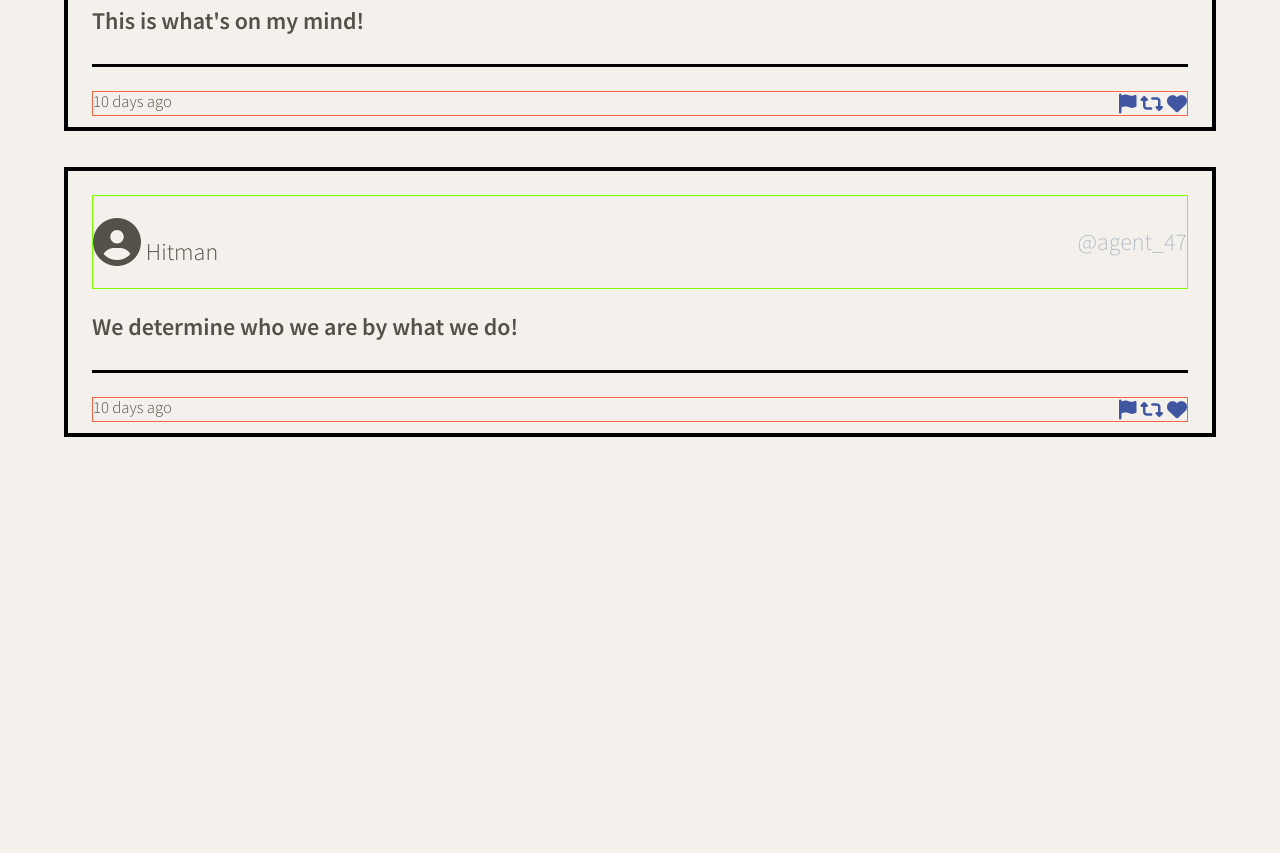
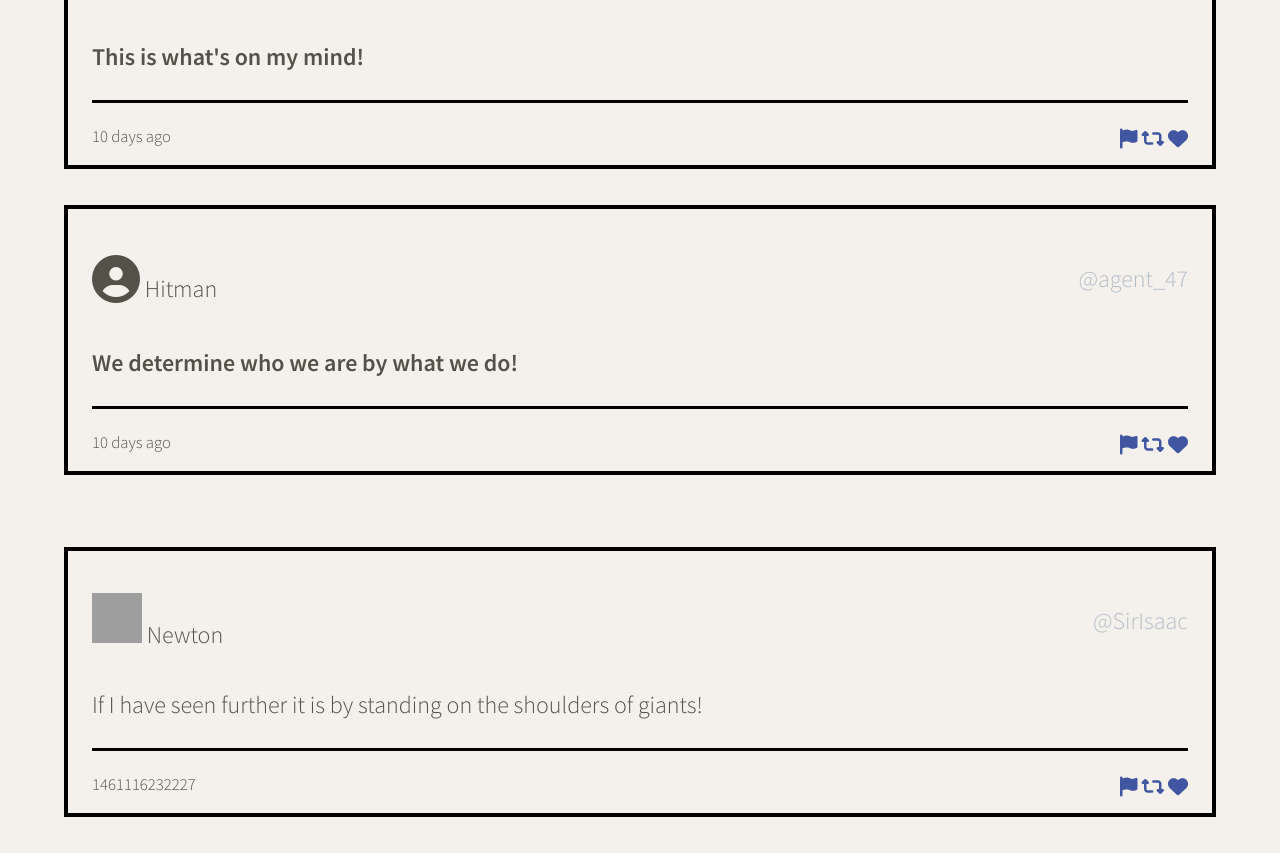
Before and after one commit to nati047/tweeter, a website: page public/index.html in a window 1280 px wide. Shown: the part 890-1743 px from the top of the page. Before the commit the page ends 1363 px from the top, so only its background shows below. Drawn offline with nearby package versions, Linux system fonts and the light colour scheme; grey boxes are pictures that could not be loaded.

Commit message:
add tweets dynamicly using js file

```diff
--- a/public/index.html
+++ b/public/index.html
@@ -32,8 +32,8 @@
   <body>
     <!-- Top nav bar (fixed) -->
     <nav>
-      <span>tweeter</span>
-      <div class="left-content">
+      <span>Tweeter</span>
+      <div class="top-right-content">
         <div><strong>Write&nbsp;</strong>a new tweet</div>
         <i class="fa fa-angle-double-down"></i>
       </div>
@@ -51,7 +51,7 @@
 
     <!-- Page-specific (main) content here -->
     <main class="container">
-      <section class="new-tweet">
+      <section class="new-tweet" id="tweets-section">
         <h2>Compose Tweet</h2>
         <form action="/tweets" method="POST">
           <label for="tweet-text"><strong>What are you humming about?</label>
@@ -91,8 +91,8 @@
             </div>
           </footer>
         </article>
-
       </section>
    </main>
+
   </body>
 </html>
--- a/public/scripts/client.js
+++ b/public/scripts/client.js
@@ -3,3 +3,47 @@
  * jQuery is already loaded
  * Reminder: Use (and do all your DOM work in) jQuery's document ready function
  */
+$(document).ready(function () {
+
+  const createTweetElement = (tweetObj) => {
+    const $tweet = $(`<article class="tweets-container"></article>`);
+    const $header = $(`<header class="tweet-header"></header>`);
+    const $nameAndAvater = $(`<div class="name">
+      <img src=${tweetObj["user"].avatars} width="50" height="50">&nbsp;${tweetObj["user"].name}
+      </div>
+      <h4 class="user-name">${tweetObj["user"].handle}</h4>`);
+
+    const $paragraph = $(`<p calss="a-tweet" >${tweetObj["content"].text}</p>`)
+    const $footer = $(`<footer class="foot-text">
+    <div class="icons">
+      <i class="fa fa-flag" aria-hidden="true"></i>
+      <i class="fa fa-retweet" aria-hidden="true"></i>
+      <i class="fa fa-heart" aria-hidden="true"></i>
+      </div>
+    </footer>`);
+    const $footTimeStamp = $(`<div class="time-stamp">${tweetObj["created_at"]}</div>`)
+
+    $tweet.append($header);
+    $tweet.append($paragraph);
+    $tweet.append($footer);
+    $header.append($nameAndAvater);
+    $footer.prepend($footTimeStamp);
+
+    return $tweet;
+  };
+
+  const tweetData = {
+    "user": {
+      "name": "Newton",
+      "avatars": "https://i.imgur.com/73hZDYK.png",
+      "handle": "@SirIsaac"
+    },
+    "content": {
+      "text": "If I have seen further it is by standing on the shoulders of giants!"
+    },
+    "created_at": 1461116232227
+  }
+
+  const $tweets = createTweetElement(tweetData);
+  $(".new-tweet").append($tweets);
+});
--- a/public/styles/header.css
+++ b/public/styles/header.css
@@ -7,6 +7,7 @@
   justify-content: center;
   align-items: center;
   flex-direction: column;
-  position: relative;
+  /* position: relative; */
+  margin-top: 120px;
 
 }
--- a/public/styles/nav.css
+++ b/public/styles/nav.css
@@ -6,7 +6,7 @@ nav {
   color: #FFFFFF;
   align-items: center;
   justify-content: space-between;
-  position: sticky;
+  position: fixed;
   top: 0;
   z-index: 1;
 }
@@ -17,7 +17,7 @@ nav span {
   font-family: 'Bungee', sans-serif;
   margin: 1.5em;
 }
-.left-content{
+.top-right-content{
   display: flex;
   margin: 1.5em;
   flex-direction: column;
@@ -26,6 +26,6 @@ nav span {
 
 
 
-.left-content .fa {
+.top-right-content .fa {
   color: red;
 }
--- a/public/styles/new-tweet.css
+++ b/public/styles/new-tweet.css
@@ -1,25 +1,21 @@
 section.new-tweet {
-  /* background-color: black; */
   display: flex;
   flex-direction: column;
-  /* border: 1px black solid; */
   width: 100%;
   align-items: space-between;
-
 }
 
 
 #tweet-text {
-  margin: 0px;
+  margin: 30px 0 10px 0;
   width: 100%;
   height: 31px;
   border: 0px;
   border-bottom: solid black 6px;
-  margin-top: 1px;
-  margin-bottom: 1px;
-  background-color: #f4f1ec;;
+  background-color: #f4f1ec;
+  padding: 10px;
+}
 
-}
 output.counter {
   font-family: 'Bungee', sans-serif;
 }
@@ -39,5 +35,4 @@ div.tweet-and-counter {
 output.negative-val {
   color: red;
   font-family: 'Bungee', sans-serif;
-
 }
--- a/public/styles/tweets.css
+++ b/public/styles/tweets.css
@@ -23,12 +23,12 @@ article p {
 }
 
 .tweet-header {
-  border: chartreuse solid 1px;
   display: flex;
-  flex-direction: row;
   justify-content: space-between;
   align-items: center;
 }
+
+
 
 h4.user-name {
   color: #b3bec9;
@@ -37,10 +37,8 @@ h4.user-name {
 
 .foot-text {
   display: flex;
-  border: tomato solid 0.5px;
   justify-content: space-between;
   font-size: smaller;
-
 }
 
 .icons {
--- a/server/data-files/initial-tweets.json
+++ b/server/data-files/initial-tweets.json
@@ -8,7 +8,7 @@
     "content": {
       "text": "If I have seen further it is by standing on the shoulders of giants"
     },
-    "created_at": 1636931985265
+    "created_at": 1637002593055
   },
   {
     "user": {
@@ -19,6 +19,6 @@
     "content": {
       "text": "Je pense , donc je suis"
     },
-    "created_at": 1637018385265
+    "created_at": 1637088993056
   }
 ]
```
